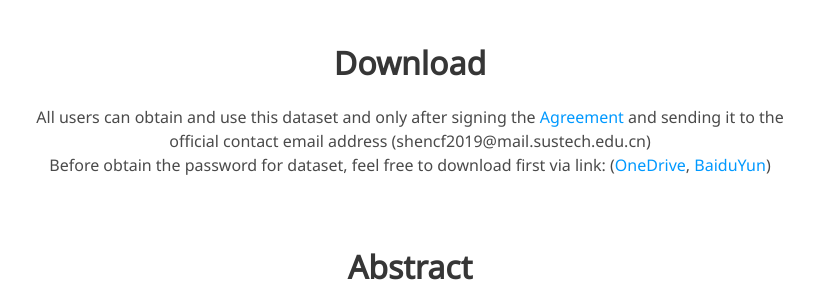
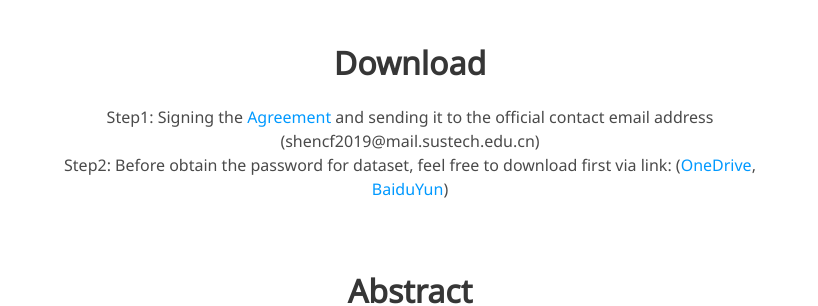
Before and after one commit to lidargait/lidargait.github.io, a plain HTML site: page index.html in a window 1280 px wide. Shown: the part 688-994 px from the top of the page, without its empty margins (230-1048 px from the left). Drawn offline with nearby package versions, Linux system fonts and the light colour scheme; some icons are missing; a web font is replaced by a local one.

Commit message:
download released

```diff
--- a/index.html
+++ b/index.html
@@ -215,10 +215,9 @@
     <div class="columns is-centered has-text-centered">
       <div class="column is-four-fifths">
         <h2 class="title is-3">Download</h2>
-        <p>All users can obtain and use this dataset and only after signing the
-          <a href="./static/resources/SUSTech1KAgreement.pdf" target="_blabk" style="color: #09f;">Agreement</a>
+        <p>Step1: Signing the <a href="./static/resources/SUSTech1KAgreement.pdf" target="_blabk" style="color: #09f;">Agreement</a>
           and sending it to the official contact email address (shencf2019@mail.sustech.edu.cn)</p>
-        <p>Before obtain the password for dataset, feel free to download first via link: (<a href="https://connecthkuhk-my.sharepoint.com/:f:/g/personal/noahshen_connect_hku_hk/EgDfZ-oO2hlHrtuctisJZYsBls_dKJcglBeETVGwSdLAug?e=AUcZcq" target="_blabk" style="color: #09f;">OneDrive</a>, <a href="https://pan.baidu.com/s/1Y5_50YD1zDZuRsFNEu4qlg?pwd=4zbf" target="_blabk" style="color: #09f;">BaiduYun</a>)
+        <p>Step2: Before obtain the password for dataset, feel free to download first via link: (<a href="https://connecthkuhk-my.sharepoint.com/:f:/g/personal/noahshen_connect_hku_hk/EgDfZ-oO2hlHrtuctisJZYsBls_dKJcglBeETVGwSdLAug?e=AUcZcq" target="_blabk" style="color: #09f;">OneDrive</a>, <a href="https://pan.baidu.com/s/1Y5_50YD1zDZuRsFNEu4qlg?pwd=4zbf" target="_blabk" style="color: #09f;">BaiduYun</a>)
         </p>
       </div>
     </div>
```
